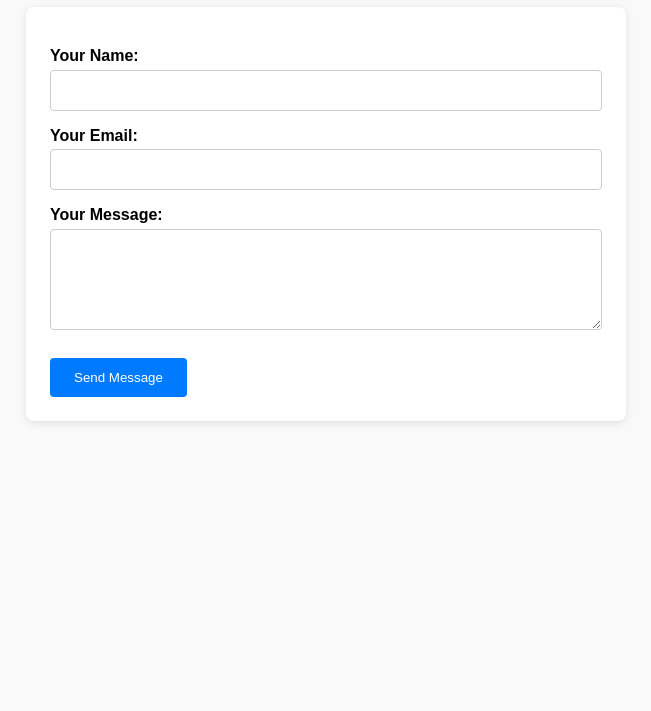
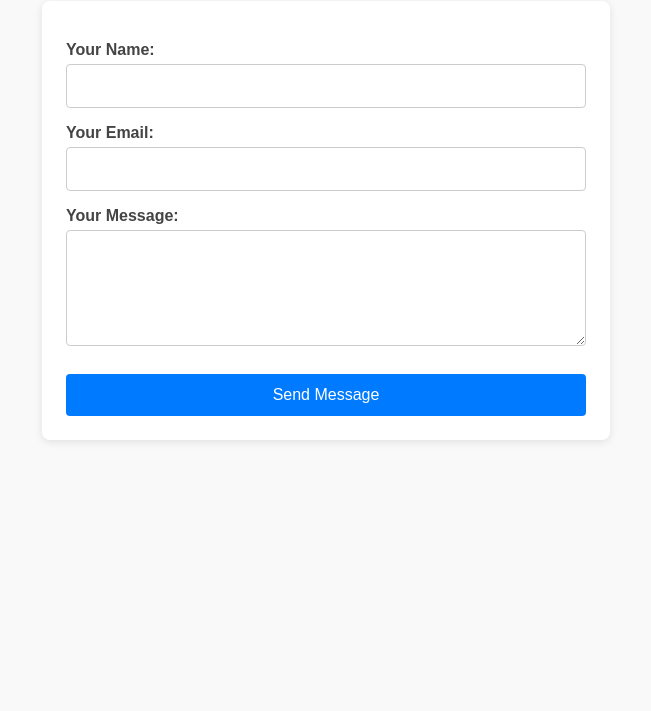
Before and after one commit to sumeetqtech/marathi-quotes-html, a plain HTML site: page contact-us-form/index.html in a window 1280 px wide. Shown: the part 89-800 px from the top of the page, without its empty margins (314-965 px from the left). Drawn offline with Linux system fonts and the light colour scheme.

Commit message:
added contact us form

```diff
--- a/contact-us-form/index.html
+++ b/contact-us-form/index.html
@@ -1,39 +1,58 @@
 <!DOCTYPE html>
 <html lang="en">
+
 <head>
-  <meta charset="UTF-8">
+  <meta charset="UTF-8" />
+  <meta name="viewport" content="width=device-width, initial-scale=1.0" />
   <title>Contact Us</title>
   <style>
+    * {
+      box-sizing: border-box;
+    }
+
     body {
       font-family: Arial, sans-serif;
-      max-width: 600px;
-      margin: auto;
-      padding: 1rem;
+      margin: 0;
+      padding: 0;
       background-color: #f9f9f9;
     }
+
+    .container {
+      max-width: 600px;
+      margin: 0 auto;
+      padding: 1rem;
+    }
+
     h1 {
       text-align: center;
       color: #333;
+      margin-top: 1rem;
     }
+
     form {
       background: white;
       padding: 1.5rem;
       border-radius: 8px;
       box-shadow: 0 2px 8px rgba(0, 0, 0, 0.1);
     }
+
     label {
       display: block;
       margin-top: 1rem;
       font-weight: bold;
+      color: #444;
     }
-    input, textarea {
+
+    input,
+    textarea {
       width: 100%;
       padding: 0.75rem;
       margin-top: 0.3rem;
       border: 1px solid #ccc;
       border-radius: 4px;
-      box-sizing: border-box;
+      font-size: 1rem;
     }
+
     button {
       margin-top: 1.5rem;
       padding: 0.75rem 1.5rem;
@@ -41,29 +60,45 @@
       color: white;
       border: none;
       border-radius: 4px;
+      font-size: 1rem;
       cursor: pointer;
+      width: 100%;
     }
+
     button:hover {
       background-color: #0056b3;
     }
+
+    @media (max-width: 600px) {
+      form {
+        padding: 1rem;
+      }
+
+      button {
+        font-size: 1.1rem;
+      }
+    }
   </style>
 </head>
+
 <body>
 
+  <div class="container">
     <h1>Contact Us</h1>
-
     <form action="https://formspree.io/f/xpwdlkdy" method="POST">
       <label for="name">Your Name:</label>
-    <input type="text" id="name" name="name" required>
+      <input type="text" id="name" name="name" required />
 
       <label for="email">Your Email:</label>
-    <input type="email" id="email" name="_replyto" required>
+      <input type="email" id="email" name="_replyto" required />
 
       <label for="message">Your Message:</label>
       <textarea id="message" name="message" rows="5" required></textarea>
 
       <button type="submit">Send Message</button>
     </form>
+  </div>
 
 </body>
+
 </html>
```
Lines whose indentation alone changed are shown as unchanged.
